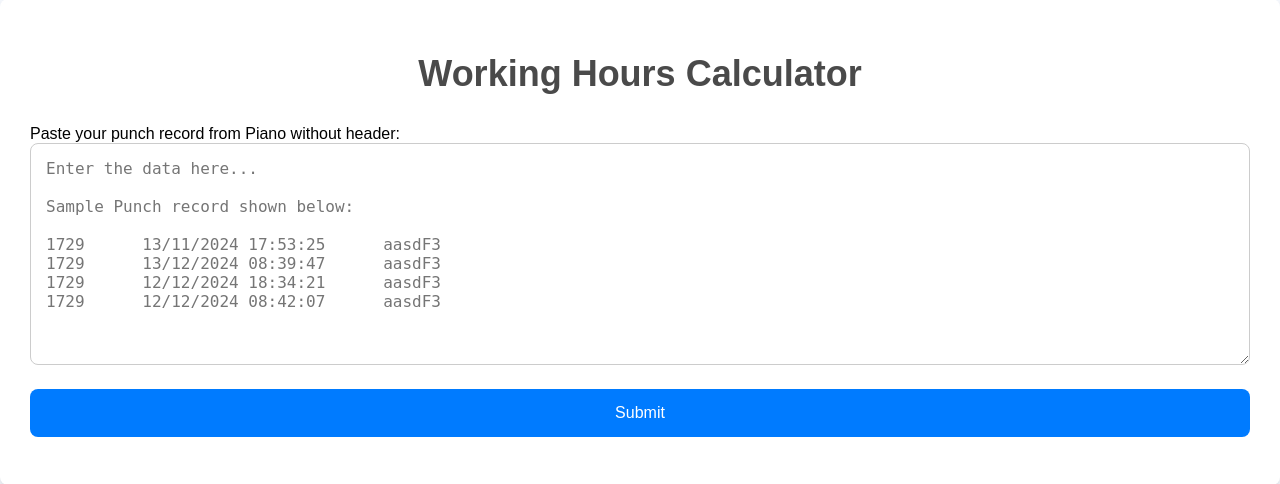
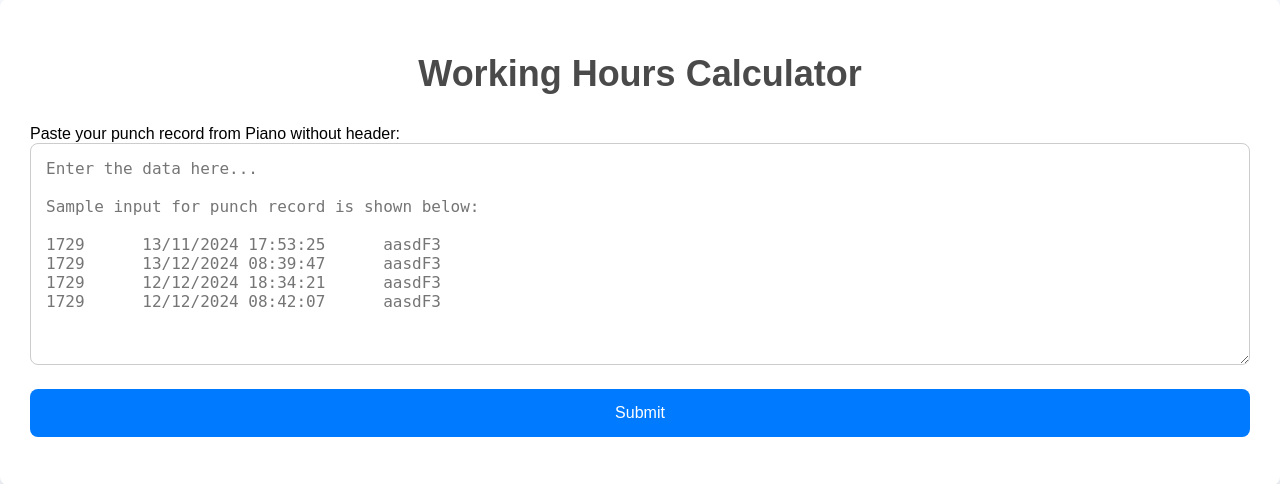
Before and after one commit to Abykaam/abhijeet-clock, a Flask app: page / in a window 1280 px wide. Shown: the part 51-535 px from the top of the page. Run offline with Flask 3, Linux system fonts and the light colour scheme.

Commit message:
sample punch record shown below fix

```diff
--- a/templates/index.html
+++ b/templates/index.html
@@ -28,7 +28,7 @@
                 <textarea class="form-control" id="input_data" name="input_data" rows="10" style="font-family: monospace;"
                 placeholder="Enter the data here...
 
-Sample Punch record shown below:
+Sample input for punch record is shown below:
 
 1729      13/11/2024 17:53:25      aasdF3
 1729      13/12/2024 08:39:47      aasdF3
```
